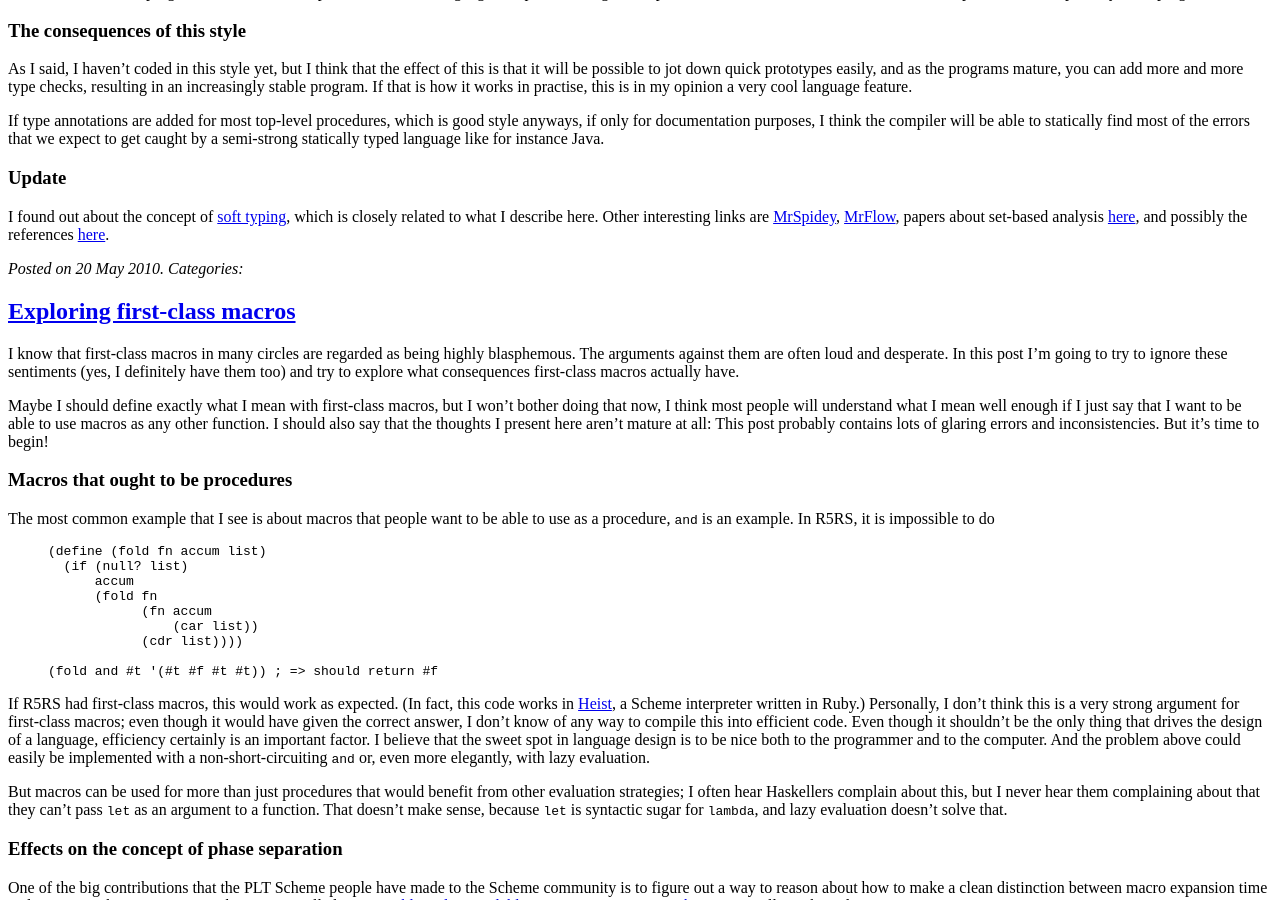
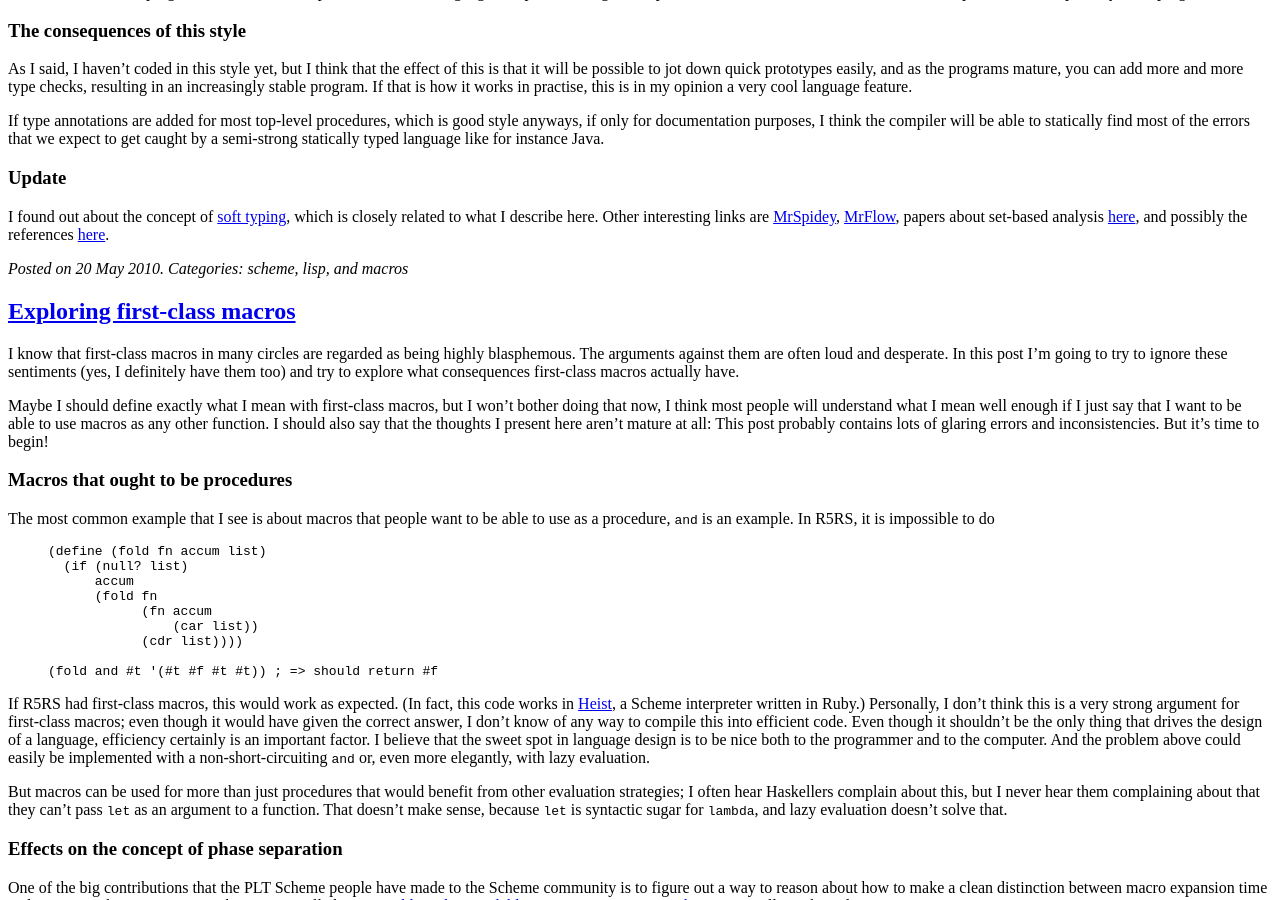
Before and after one commit to per-gron/pereckerdal.github.com, a Jekyll site: the page built from index.html, in a window 1280 px wide and 900 px high, scrolled down 1597 px. Built offline with Jekyll 4.4.1, drawn with Linux system fonts in a browser that asks for light colours; Markdown is read by kramdown in place of the engine named in the settings; part of the change alters nothing that is shown.

```diff
--- a/_layouts/default.html
+++ b/_layouts/default.html
@@ -10,5 +10,19 @@ blog feed" href="/atom.xml" />
 <body>
 {% include header %}
 {{ content }}
+
+<script type="text/javascript">
+
+  var _gaq = _gaq || [];
+  _gaq.push(['_setAccount', 'UA-11595469-3']);
+  _gaq.push(['_trackPageview']);
+
+  (function() {
+    var ga = document.createElement('script'); ga.type = 'text/javascript'; ga.async = true;
+    ga.src = ('https:' == document.location.protocol ? 'https://ssl' : 'http://www') + '.google-analytics.com/ga.js';
+    var s = document.getElementsByTagName('script')[0]; s.parentNode.insertBefore(ga, s);
+  })();
+
+</script>
 </body>
 </html>
--- a/_posts/2010-05-20-semidynamic-typing.markdown
+++ b/_posts/2010-05-20-semidynamic-typing.markdown
@@ -1,6 +1,10 @@
 ---
 layout: post
 title: Semi-dynamic typing
+tags:
+- scheme
+- lisp
+- macros
 ---
 
 Different languages have different typing diciplines. There are
```
